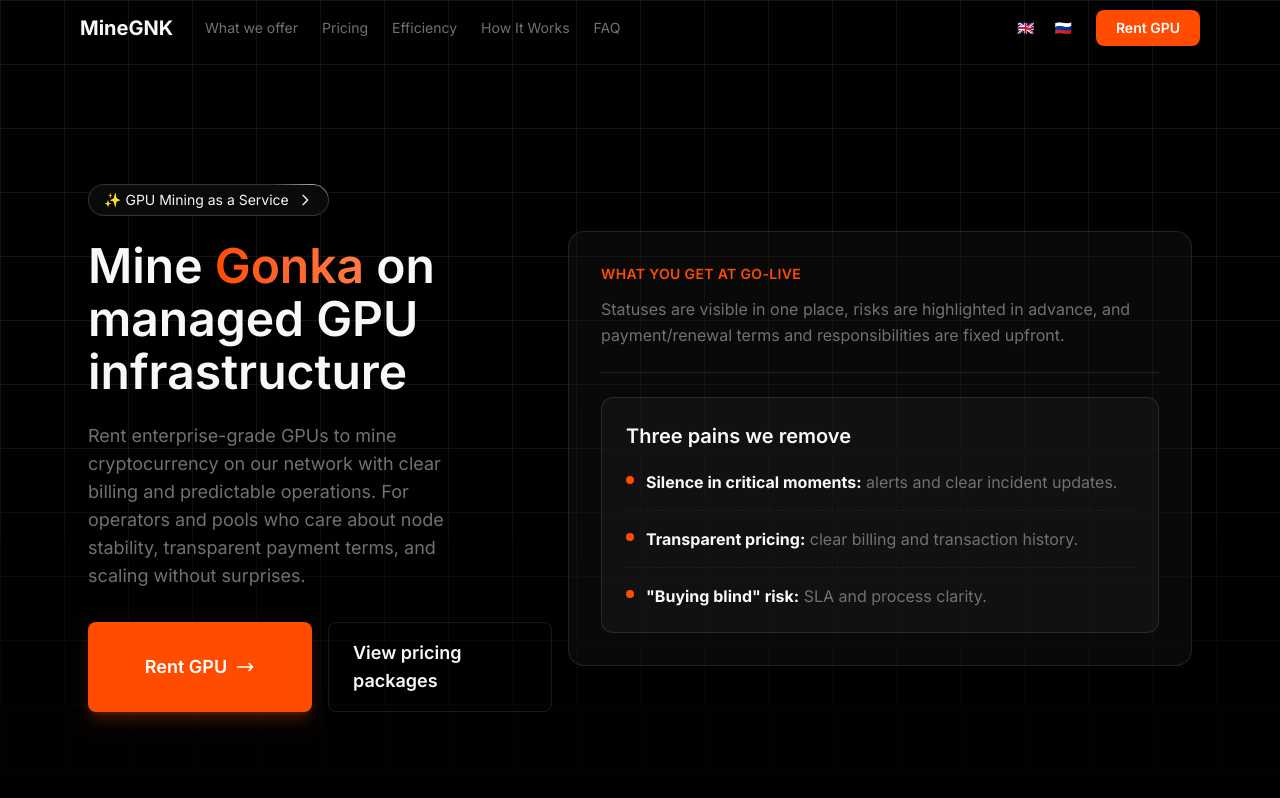
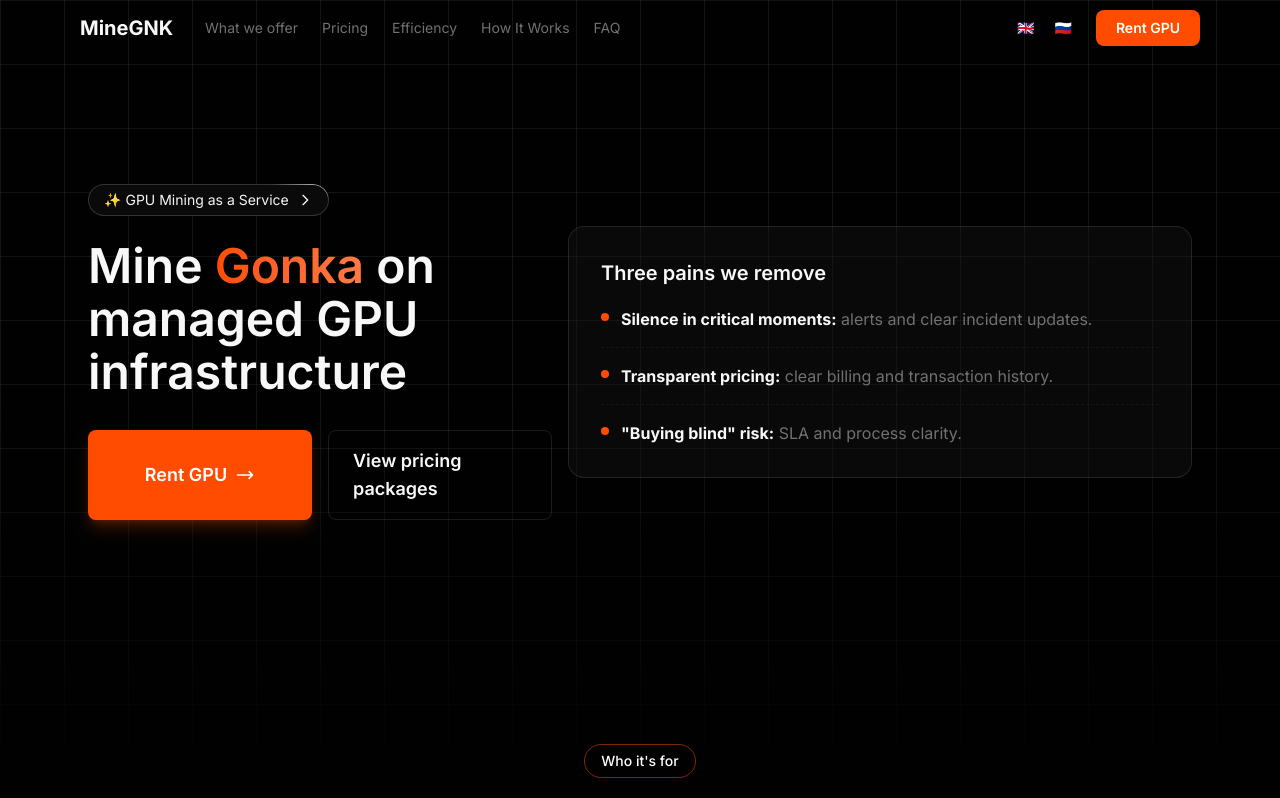
Before and after one commit to Zmiievskyi/Mine, a Next.js app in the folder next-frontend/: page /en in a window 1280 px wide. Shown: the top 798 px of the page. Built offline with nearby package versions, Linux system fonts and the light colour scheme.

Commit message:
removed extra

```diff
--- a/next-frontend/src/app/[locale]/page.tsx
+++ b/next-frontend/src/app/[locale]/page.tsx
@@ -3,7 +3,6 @@
 import { LandingPageClient } from '@/components/landing/LandingPageClient';
 import { Header } from '@/components/landing/Header';
 import { HeroSection } from '@/components/landing/HeroSection';
-import { FeaturesSection } from '@/components/landing/FeaturesSection';
 import { ForWho } from '@/components/landing/ForWho';
 import { ServiceAddon } from '@/components/landing/ServiceAddon';
 import { PricingSection } from '@/components/landing/PricingSection';
@@ -37,8 +36,6 @@
         <Header />
         <main className="relative z-10">
           <HeroSection />
-          {/* Server Components rendered inside client boundary work fine */}
-          <FeaturesSection />
           <ForWho />
           <ServiceAddon />
           <PricingSection />
--- a/next-frontend/src/components/landing/Footer.tsx
+++ b/next-frontend/src/components/landing/Footer.tsx
@@ -3,7 +3,6 @@
 
 export async function Footer() {
   const t = await getTranslations('footer');
-  const currentYear = new Date().getFullYear();
 
   return (
     <footer className="relative border-t border-border py-12">
@@ -135,12 +134,6 @@
           </div>
         </div>
 
-        {/* Copyright */}
-        <div className="pt-8 border-t border-border">
-          <p className="text-sm text-muted-foreground text-center">
-            &copy; {currentYear} {t('copyright')}
-          </p>
-        </div>
       </div>
     </footer>
   );
--- a/next-frontend/src/components/landing/HeroSection.tsx
+++ b/next-frontend/src/components/landing/HeroSection.tsx
@@ -48,8 +48,6 @@
                 {t('titleSuffix')}
               </h1>
 
-              {/* Subtitle */}
-              <p className="text-muted-foreground text-lg">{t('subtitle')}</p>
             </div>
 
             {/* CTA Buttons */}
@@ -89,21 +87,8 @@
           {/* Right Column: What you get panel */}
           <ScrollReveal delay={150} className="lg:col-span-3">
             <aside className="rounded-2xl border border-border bg-zinc-900/40 p-6 md:p-8">
-              {/* Kicker */}
-              <div className="text-sm font-semibold uppercase tracking-wide text-accent mb-3">
-                {t('panel.kicker')}
-              </div>
-
-              {/* Description */}
-              <p className="text-muted-foreground text-base leading-relaxed mb-6">
-                {t('panel.description')}
-              </p>
-
-              {/* Divider */}
-              <div className="h-px bg-border mb-6" />
-
               {/* Three pains card */}
-              <div className="rounded-xl border border-border bg-zinc-900/60 p-5 md:p-6">
+              <div>
                 <h3 className="text-xl font-semibold text-foreground mb-5">
                   {t('panel.painsTitle')}
                 </h3>
--- a/next-frontend/src/components/landing/PricingSection.tsx
+++ b/next-frontend/src/components/landing/PricingSection.tsx
@@ -2,7 +2,6 @@
 
 import { useTranslations } from 'next-intl';
 import { ScrollReveal } from '@/components/ui/ScrollReveal';
-import { CheckIcon } from '@/components/icons';
 import { pricing, formatPrice, formatMonthlyPrice } from '@/data/pricing';
 import { useHubspot } from '@/lib/contexts/HubspotContext';
 
@@ -106,30 +105,8 @@
                     )}
                   </div>
 
-                  {/* Features List */}
-                  <ul className="relative z-10 space-y-3 mb-6 flex-1">
-                    {item.features.map((feature) => (
-                      <li
-                        key={feature}
-                        className="flex items-start gap-2.5 group/item"
-                      >
-                        <span
-                          className="
-                            flex-shrink-0 w-5 h-5 rounded-full
-                            bg-accent/10 group-hover:bg-accent/20
-                            flex items-center justify-center mt-0.5
-                            transition-all duration-300
-                            group-hover/item:scale-110
-                          "
-                        >
-                          <CheckIcon className="w-3 h-3 text-accent" />
-                        </span>
-                        <span className="text-sm text-muted-foreground group-hover/item:text-foreground transition-colors duration-300">
-                          {feature}
-                        </span>
-                      </li>
-                    ))}
-                  </ul>
+                  {/* Spacer */}
+                  <div className="flex-1" />
 
                   {/* CTA Button */}
                   <button
```
Also changed, not shown: 1 other file (tests, documents, lock files or other folders).
